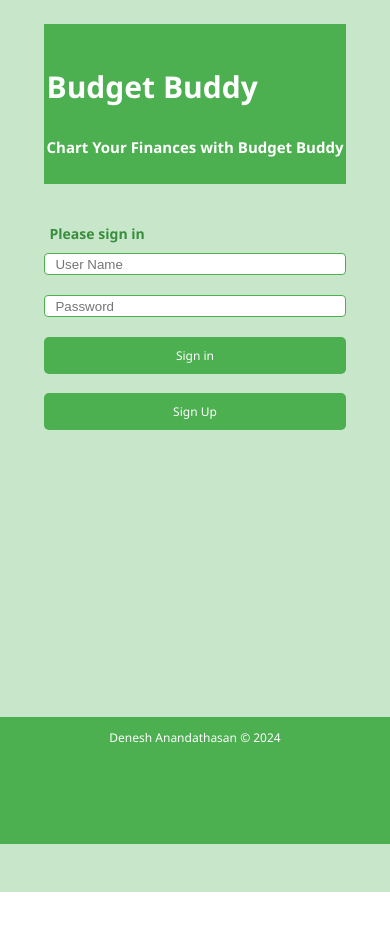
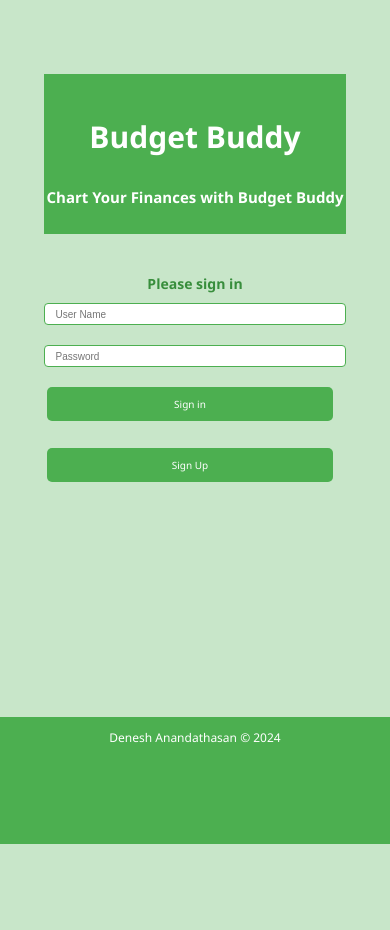
Before and after one commit to DeneshA/my_Capstone_Budget_Buddy_Project, a React (Vite) app in the folder Client_Budget/budget_buddy/: page /signin in a window 390 px wide. Shown: the top 930 px of the page. Before the commit the page ends 892 px from the top, so only its background shows below. Built offline with nearby package versions, Linux system fonts and the light colour scheme.

Commit message:
responsive design for Income expense completed

```diff
--- a/Client_Budget/budget_buddy/src/App.css
+++ b/Client_Budget/budget_buddy/src/App.css
@@ -7,7 +7,7 @@
   max-width: 1280px;
   margin: 0 auto;
   padding: 2rem;
-  text-align: left;
+  text-align: center;
   color: var(--dark-green);
 }
 
--- a/Client_Budget/budget_buddy/src/components/Nav.jsx
+++ b/Client_Budget/budget_buddy/src/components/Nav.jsx
@@ -17,7 +17,7 @@ export default function Nav(){
             <div className="home-icon icons"><FontAwesomeIcon icon={faHandHoldingDollar} size="2xl" style={{color: "#f5f7f9",}} /><br></br><Link to='/setupincome'>Income</Link></div>
             <div className="expense-icon icons"><FontAwesomeIcon icon={faHandHolding} size="2xl" style={{color: "#f2f4f8",}} /><br></br><Link to='/setupexpense'>Expense</Link></div>
             <div className="home-icon icons"><FontAwesomeIcon icon={faLayerGroup} size="2xl" style={{color: "#f4f5f6",}} /><br></br><Link to='/category'>Category</Link></div>
-            <div className="expense-icon icons"><FontAwesomeIcon icon={faBullseye} size="2xl" style={{color: "#f4f5f6",}} /><br></br><Link to='/'>Goal Planer</Link></div>
+            {/* <div className="expense-icon icons"><FontAwesomeIcon icon={faBullseye} size="2xl" style={{color: "#f4f5f6",}} /><br></br><Link to='/'>Goal Planer</Link></div> */}
             <div className="expense-icon icons"><FontAwesomeIcon icon={faClock} size="2xl" style={{color: "#f2f4f8",}} /><br></br><Link to='/reminder'>Reminder</Link></div>
 
         </div>
--- a/Client_Budget/budget_buddy/src/components/SetupIncome.jsx
+++ b/Client_Budget/budget_buddy/src/components/SetupIncome.jsx
@@ -234,7 +234,7 @@ export default function SetupIncome(){
 
     return(
         <div className="main-container">
-            <div className="chart-container"></div>
+            {/* <div className="chart-container"></div> */}
             <div className="income-container">
                 {/* <h3>SETUP INCOME</h3> */}
                 <form onSubmit={handelSubmit}>
--- a/Client_Budget/budget_buddy/src/components/SlideMenu.jsx
+++ b/Client_Budget/budget_buddy/src/components/SlideMenu.jsx
@@ -8,7 +8,7 @@ import '../styles/SlideMenu.css'
 export default function SlideMenu() {
     const navigation = useNavigate()
 
-    const { logout, setUserID } = useAuth()
+    const { logout, setUserID, comTitle} = useAuth()
 
     // const [userId, setUserID] = useState('')
     const [userName, setUserName] = useState('')
@@ -85,7 +85,7 @@ export default function SlideMenu() {
                 <a href="#">CATEGORY</a>
                 <a href="#">REMINDER</a>
             </div>
-
+            <div className='page-title-container'>{comTitle}</div>
             <div className="user-section">
                 <span className="user-name">{`Welcome ! ${userFirstName}`}</span>
                 <a href="/"  className="logout-link" onClick={HandleSignout}>Logout</a>
--- a/Client_Budget/budget_buddy/src/context/AuthContext.jsx
+++ b/Client_Budget/budget_buddy/src/context/AuthContext.jsx
@@ -9,6 +9,7 @@ export function useAuth() {
 export const AuthProvider = ({ children }) => {
   const [isLoggedIn, setIsLoggedIn] = useState(false)
   const [userId,setUserId] =useState('')
+  const [comTitle,setComTitle] =useState('')
 
   const login = () => setIsLoggedIn(true)
   const logout = () =>{
@@ -20,8 +21,11 @@ export const AuthProvider = ({ children }) => {
       setUserId(id)
     }
 
+    const setPageTitle =(title) => {
+        setComTitle(title)
+    }
   return (
-    <AuthContext.Provider value={{ isLoggedIn, login, logout, userId, setUserID }}>
+    <AuthContext.Provider value={{ isLoggedIn, login, logout, userId, setUserID , comTitle,setPageTitle }}>
       {children}
     </AuthContext.Provider>
   )
--- a/Client_Budget/budget_buddy/src/index.css
+++ b/Client_Budget/budget_buddy/src/index.css
@@ -1,17 +1,16 @@
-/* /* :root {
-  font-family: Inter, system-ui, Avenir, Helvetica, Arial, sans-serif;
+ :root {
+  --primary-green: #4CAF50; /* A vibrant green */
+  --dark-green: #388E3C; /* A darker shade for contrasts or hover effects */
+  --light-green: #C8E6C9; /* A light green for backgrounds or accents */
+  --error-red: #f44336; /* error color */
+
+  /* font-family: Inter, system-ui, Avenir, Helvetica, Arial, sans-serif;
   line-height: 1.5;
-  font-weight: 400;
+  font-weight: 400; */
+  background-color: var(--light-green);
 
-  color-scheme: light dark;
-  color: rgba(255, 255, 255, 0.87);
-  background-color: #242424;
 
-  font-synthesis: none;
-  text-rendering: optimizeLegibility;
-  -webkit-font-smoothing: antialiased;
-  -moz-osx-font-smoothing: grayscale;
-} */
+}
 
 a {
   font-weight: 500;
@@ -23,11 +22,12 @@ a:hover {
 }
 
 body {
-  margin: 0;
+  margin-top: 50px;
   display: flex;
   place-items: center;
   min-width: 320px;
   min-height: 100vh;
+  background-color: var(--light-green);
 }
 
 h1 {
@@ -54,35 +54,54 @@ button:focus-visible {
   outline: 4px auto -webkit-focus-ring-color;
 }
 
-
-@media (prefers-color-scheme: light) {
-  :root {
-    color: #213547;
-    background-color: #ffffff;
+@media (max-width: 1024px) {
+  .btn, .form-floating input, .form-floating select {
+    width: 95%;
   }
-  a:hover {
-    color: #747bff;
-  }
-  button {
-    background-color: #f9f9f9;
+   .category-container {
+    width: 90%;
+    height: 800px;
   }
 }
+/* Tablets */
+@media (max-width: 768px) {
+  .category-container, .btn {
+    width: 95%;
+  }
 
-/* For tablets and above */
-@media only screen and (min-width: 768px) {
-  .form-floating input {
-      width: 50%;
+  .form-floating, .btn {
+    flex-direction: row;
+    flex-wrap: wrap;
+    justify-content: space-between;
+  }
+
+  .category-container {
+
+    width: 80%;
+    height: 700px;
+  }
+  .btn {
+    margin-bottom: 10px;
   }
 }
+/* Mobile Phones */
+@media (max-width: 480px) {
+  .form-floating label, .alert, .btn, .form-floating input, .form-floating select {
+    font-size: smaller;
 
-/* For desktops and above */
-@media only screen and (min-width: 992px) {
-  .header-container {
-      padding: 20px 0;
-
-  .form-floating input {
-      width: 30%;
+  .btn {
+    width: 100%;
+    margin-right: 0;
   }
-
+.main-container{
+  max-width: 600px;
+}
+  .category-container {
+    margin: 20px;
+    padding: 20px;
+    width: 100%;
+    min-height: 800px;
+    /* justify-content: center; */
+  }
 }
 }
--- a/Client_Budget/budget_buddy/src/styles/Category.css
+++ b/Client_Budget/budget_buddy/src/styles/Category.css
@@ -5,12 +5,16 @@
     --error-red: #f44336; /* error color */
   }
 
-  body, html {
+  /* body, html {
     margin: 10px;
     padding: 0;
     font-family: 'Segoe UI', Tahoma, Geneva, Verdana, sans-serif;
     background-color: var(--light-green);
-  }
+    display: flex;
+  justify-content: center;
+  align-items: center;
+  height: 100vh;
+  } */
 
   .category-container {
     margin: 20px auto;
@@ -19,7 +23,10 @@
     box-shadow: 0 2px 4px black;
     background-color: white;
     max-width: 800px;
-
+    max-height: 800px;
+    overflow-y:scroll;
+    scroll-behavior: smooth;
+    margin: auto;
   }
   .category-display{
     max-height: 500px;
@@ -60,6 +67,12 @@
 
   .btn:hover {
     background-color: var(--dark-green);
+  }
+
+  .button-container{
+    display: flex;
+    justify-content: space-between;
+    margin-bottom: 20px;
   }
 
   .alert {
@@ -105,18 +118,53 @@
     color: white;
   }
   /* Responsive Design */
+  /* Desktops */
+  @media (max-width: 1024px) {
+    .btn, .form-floating input, .form-floating select {
+      width: 95%;
+    }
+     .category-container {
+      width: 90%;
+      height: 800px;
+    }
+  }
+  /* Tablets */
   @media (max-width: 768px) {
-    .form-floating {
-      flex-direction: column;
+    .category-container, .btn {
+      width: 95%;
     }
+
+    .form-floating, .btn {
+      flex-direction: row;
+      flex-wrap: wrap;
+      justify-content: space-between;
+    }
+
+    .category-container {
+
+      width: 80%;
+      height: 700px;
+    }
+    .btn {
+      margin-bottom: 10px;
+    }
+  }
+  /* Mobile Phones */
+  @media (max-width: 480px) {
+    .form-floating label, .alert, .btn, .form-floating input, .form-floating select {
+      font-size: smaller;
 
     .btn {
       width: 100%;
-      margin-bottom: 10px;
+      margin-right: 0;
     }
 
     .category-container {
-      margin: 10px;
-      padding: 15px;
+      margin: 20px;
+      padding: 20px;
+      width: 100%;
+      min-height: 800px;
+      /* justify-content: center; */
     }
   }
+}
--- a/Client_Budget/budget_buddy/src/styles/Income.css
+++ b/Client_Budget/budget_buddy/src/styles/Income.css
@@ -96,19 +96,55 @@ body, html {
     justify-content: space-between;
     margin-bottom: 20px;
 }
-  /* Responsive Design */
+ /* Responsive Design */
+  /* Desktops */
+  @media (max-width: 1024px) {
+    .btn, .form-floating input, .form-floating select {
+      width: 95%;
+    }
+     .category-container {
+      width: 90%;
+      height: 800px;
+    }
+  }
+  /* Tablets */
   @media (max-width: 768px) {
-    .form-floating {
-      flex-direction: column;
+    .category-container, .btn {
+      width: 95%;
     }
+
+    .form-floating, .btn {
+      flex-direction: row;
+      flex-wrap: wrap;
+      justify-content: space-between;
+    }
+
+    .category-container {
+
+      width: 80%;
+      height: 700px;
+    }
+    .btn {
+      margin-bottom: 10px;
+    }
+  }
+  /* Mobile Phones */
+  @media (max-width: 480px) {
+    .form-floating label, .alert, .btn, .form-floating input, .form-floating select {
+      font-size: smaller;
 
     .btn {
       width: 100%;
-      margin-bottom: 10px;
+      margin-right: 0;
     }
 
     .category-container {
-      margin: 10px;
-      padding: 15px;
+      margin: 20px;
+      padding: 20px;
+      width: 90%;
+      min-height: 500px;
+      max-width: 95%;
+      /* justify-content: center; */
     }
   }
+}
--- a/Client_Budget/budget_buddy/src/styles/SlideMenu.css
+++ b/Client_Budget/budget_buddy/src/styles/SlideMenu.css
@@ -84,3 +84,8 @@ body {
     font-size: 24px;
     cursor: pointer;
   }
+
+  .page-title-container{
+    font-size: 30px;
+    font-weight: 700;
+  }
```
Also changed, not shown: Client_Budget/budget_buddy/src/components/Category.jsx (+5 -2 lines).
